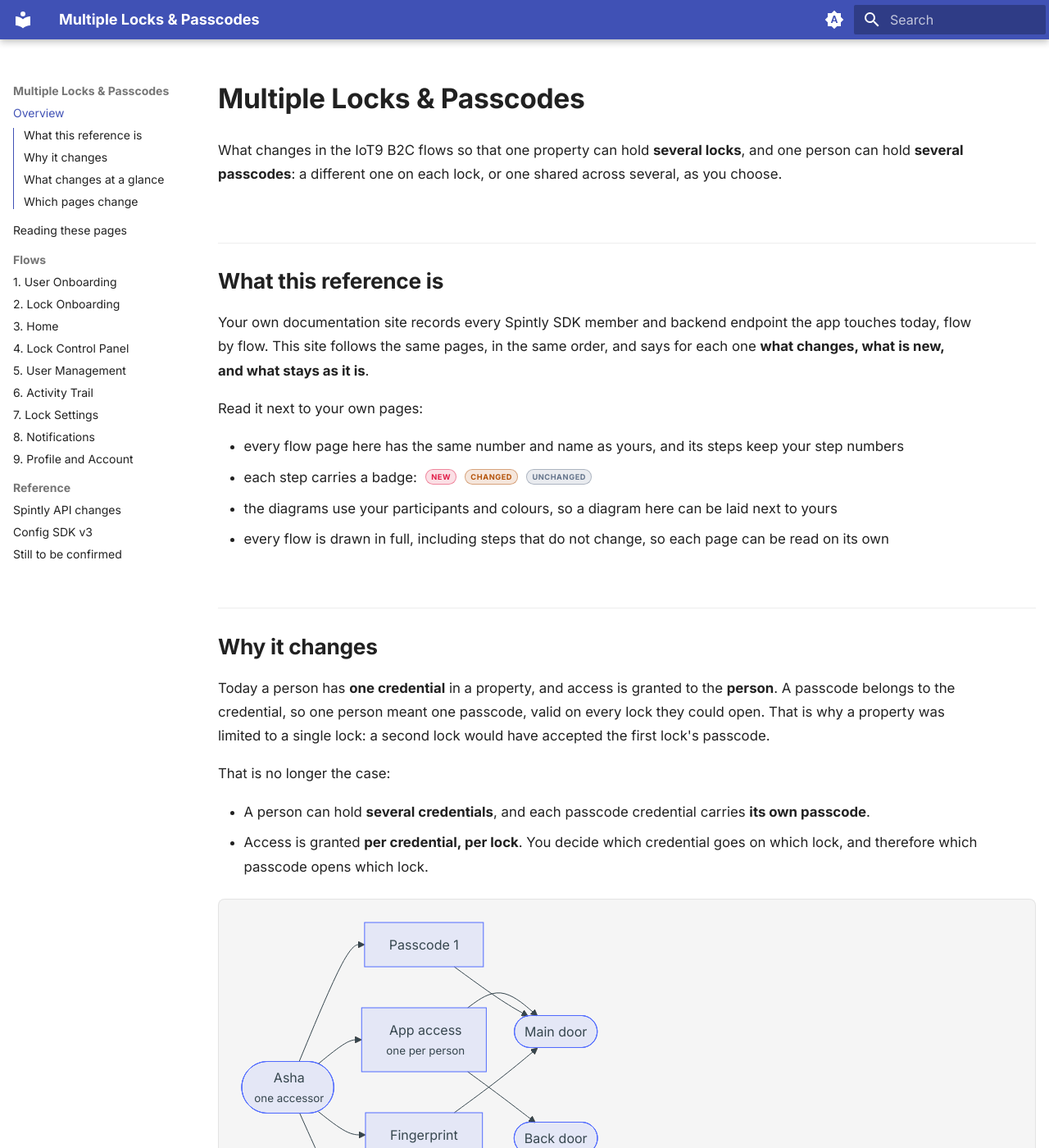
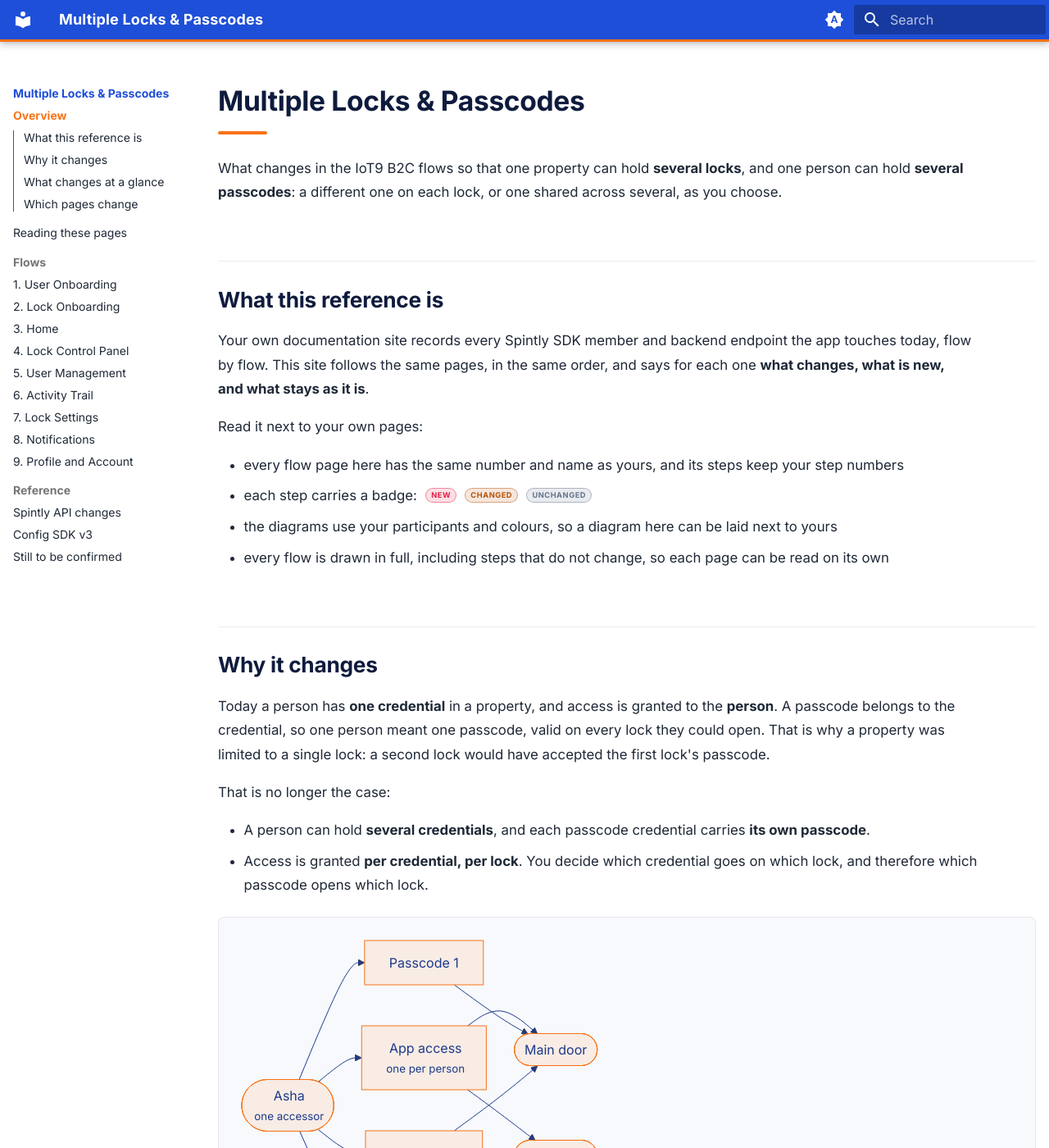
Before and after one commit to spintly-integrations-support/godrej-software-guide, an MkDocs documentation site: the page built from docs/index.md, in a window 1280 px wide and 1400 px high. Shown: the whole window at 82% size. Built offline with MkDocs 1.6.1 and Material for MkDocs 9.7.7, drawn with Linux system fonts in a browser that asks for light colours.

Commit message:
White, blue and orange theme

```diff
--- a/docs/stylesheets/extra.css
+++ b/docs/stylesheets/extra.css
@@ -1,3 +1,121 @@
+/* --- Theme colours ------------------------------------------------------------
+   Light: white page, blue for the header and links, orange for highlights.
+   Dark: deep navy page with the same blue and orange, lifted for contrast.   */
+
+[data-md-color-primary="custom"] {
+  --md-primary-fg-color:        #1e4fd8;
+  --md-primary-fg-color--light: #4f7cf0;
+  --md-primary-fg-color--dark:  #163da8;
+  --md-primary-bg-color:        #ffffff;
+  --md-primary-bg-color--light: #ffffffb3;
+}
+
+[data-md-color-accent="custom"] {
+  --md-accent-fg-color:              #f97316;
+  --md-accent-fg-color--transparent: #f973161a;
+  --md-accent-bg-color:              #ffffff;
+  --md-accent-bg-color--light:       #ffffffb3;
+}
+
+[data-md-color-scheme="default"] {
+  --md-default-bg-color:   #ffffff;
+  --md-default-fg-color:   #172033e6;
+  --md-typeset-color:      #1f2937;
+  --md-typeset-a-color:    #1e4fd8;
+  --md-code-bg-color:      #f4f7fc;
+  --md-code-fg-color:      #1e3a8a;
+  --theme-surface:         #f7f9fd;
+  --theme-table-head:      #eaf0fd;
+  --theme-heading:         #0f1b3d;
+}
+
+[data-md-color-scheme="slate"] {
+  --md-hue: 222;
+  --md-default-bg-color:   #0c1324;
+  --md-typeset-a-color:    #7aa2ff;
+  --md-code-bg-color:      #141d33;
+  --md-code-fg-color:      #c7d6ff;
+  --theme-surface:         #111a2e;
+  --theme-table-head:      #18233d;
+  --theme-heading:         #eef2ff;
+}
+
+[data-md-color-scheme="slate"][data-md-color-primary="custom"] {
+  --md-primary-fg-color:        #13213f;
+  --md-primary-fg-color--light: #2a3c66;
+  --md-primary-fg-color--dark:  #0a1430;
+}
+
+[data-md-color-scheme="slate"][data-md-color-accent="custom"] {
+  --md-accent-fg-color:              #fb923c;
+  --md-accent-fg-color--transparent: #fb923c1f;
+}
+
+/* Header: solid blue with an orange rule along the bottom. */
+.md-header {
+  border-bottom: 3px solid var(--md-accent-fg-color);
+}
+
+.md-header__topic:first-child {
+  font-weight: 700;
+  letter-spacing: 0.01em;
+}
+
+/* Sidebar: the page you are on, and links you point at, turn orange. */
+.md-nav__link--active,
+.md-nav__item .md-nav__link--active {
+  color: var(--md-accent-fg-color);
+  font-weight: 600;
+}
+
+.md-nav__link:hover,
+.md-nav__link:focus {
+  color: var(--md-accent-fg-color);
+}
+
+.md-nav__title {
+  color: var(--md-primary-fg-color);
+}
+
+[data-md-color-scheme="slate"] .md-nav__title {
+  color: var(--md-typeset-a-color);
+}
+
+/* Links in the text: blue, with an orange underline on hover. */
+.md-typeset a {
+  text-underline-offset: 0.18em;
+}
+
+.md-typeset a:hover {
+  color: var(--md-accent-fg-color);
+  text-decoration: underline;
+}
+
+/* The page title gets a short orange bar under it. */
+.md-typeset h1 {
+  color: var(--theme-heading);
+}
+
+.md-typeset h1::after {
+  content: "";
+  display: block;
+  width: 3rem;
+  height: 0.22rem;
+  margin-top: 0.45em;
+  border-radius: 0.2rem;
+  background: var(--md-accent-fg-color);
+}
+
+.md-typeset h2,
+.md-typeset h3 {
+  color: var(--theme-heading);
+}
+
+/* Inline code picks up the blue. */
+.md-typeset code {
+  color: var(--md-code-fg-color);
+}
+
 /* --- Layout and reading comfort --------------------------------------------
    A wider page so comparison tables and diagrams have room, but prose kept to a
    comfortable line length so paragraphs stay easy to read.                  */
@@ -23,7 +141,7 @@
 
 .md-typeset h1 {
   font-weight: 700;
-  color: var(--md-default-fg-color);
+  color: var(--theme-heading);
   margin-bottom: 0.8em;
 }
 
@@ -31,7 +149,7 @@
    clearly separated steps. */
 .md-typeset h2 {
   font-weight: 650;
-  color: var(--md-default-fg-color);
+  color: var(--theme-heading);
   margin-top: 2.6em;
   padding-top: 1.1em;
   border-top: 1px solid var(--md-default-fg-color--lightest);
@@ -83,7 +201,8 @@
 }
 
 .md-typeset table:not([class]) th {
-  background: var(--md-default-fg-color--lightest);
+  background: var(--theme-table-head);
+  color: var(--theme-heading);
   font-weight: 650;
   white-space: nowrap;
 }
@@ -95,7 +214,7 @@
 }
 
 .md-typeset table:not([class]) tbody tr:nth-child(even) {
-  background: color-mix(in srgb, var(--md-default-fg-color--lightest) 45%, transparent);
+  background: var(--theme-surface);
 }
 
 /* Long signatures wrap at their spaces and commas; a single identifier is only
@@ -130,7 +249,7 @@
   overflow-x: auto;
   border: 1px solid var(--md-default-fg-color--lightest);
   border-radius: 0.4rem;
-  background: var(--md-code-bg-color);
+  background: var(--theme-surface);
 }
 
 /* "Open full size" under each diagram, and the full-screen view it opens. */
@@ -154,7 +273,9 @@
 
 .md-typeset .mm-zoom-btn:hover,
 .md-typeset .mm-zoom-btn:focus-visible {
-  background: var(--md-default-fg-color--lightest);
+  color: var(--md-accent-bg-color);
+  background: var(--md-accent-fg-color);
+  border-color: var(--md-accent-fg-color);
 }
 
 .mm-zoom {
--- a/mkdocs.yml
+++ b/mkdocs.yml
@@ -10,20 +10,22 @@ theme:
     code: JetBrains Mono
   palette:
     - media: "(prefers-color-scheme)"
+      primary: custom
+      accent: custom
       toggle:
         icon: material/brightness-auto
         name: Switch to light mode
     - media: "(prefers-color-scheme: light)"
       scheme: default
-      primary: indigo
-      accent: indigo
+      primary: custom
+      accent: custom
       toggle:
         icon: material/brightness-7
         name: Switch to dark mode
     - media: "(prefers-color-scheme: dark)"
       scheme: slate
-      primary: indigo
-      accent: indigo
+      primary: custom
+      accent: custom
       toggle:
         icon: material/brightness-4
         name: Switch to system preference
@@ -39,7 +41,7 @@ theme:
     - search.highlight
 
 extra_css:
-  - stylesheets/extra.css?v=5
+  - stylesheets/extra.css?v=6
 
 extra_javascript:
   - javascripts/diagrams.js?v=4
```
